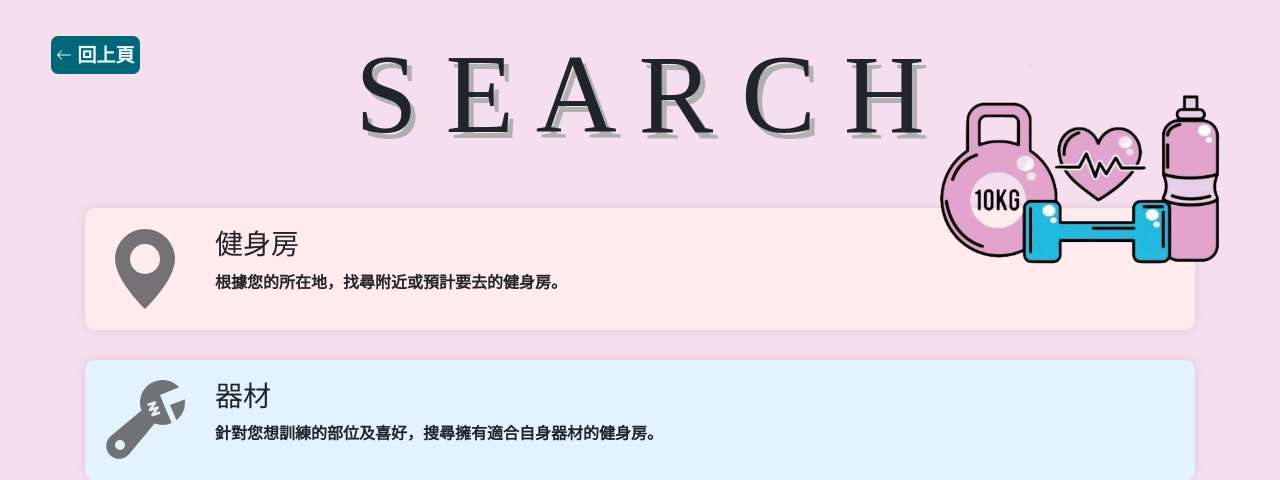
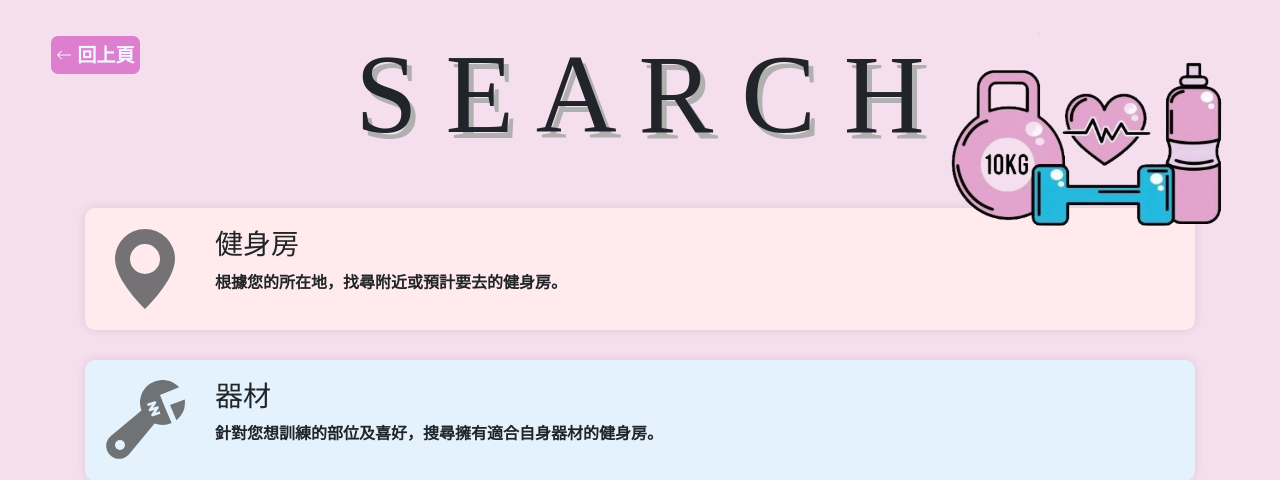
Before and after one commit to Poyi1028/DB_Project, a Flask app: page /search in a window 1280 px wide. Shown: the top 480 px of the page. Run offline with Flask 3, Linux system fonts and the light colour scheme; some libraries are stand-ins or nearby versions.

Commit message:
Kristy update

```diff
--- a/static/css/search-homepage-layout.css
+++ b/static/css/search-homepage-layout.css
@@ -10,7 +10,7 @@ body {
     position: absolute;
     top: 10px;
     left: 2%;
-    background-color: #006779;
+    background-color: #de7ece;
     border: none;
     cursor: pointer;
     font-size: 1.2em;
@@ -29,10 +29,10 @@ body {
   }
 .bottom-right-image {
     position: absolute;
-    top: 30px;
+    top: 0px;
     right: 0;
-    width: 30%;
-    height: 30%;
+    width: 29%;
+    height: 29%;
     object-fit: cover;
     /* 確保圖片覆蓋整個容器 */
 }
--- a/static/css/workout_record.css
+++ b/static/css/workout_record.css
@@ -46,7 +46,7 @@ body {
 .top-left-image {
     position: absolute;
     top: 0px;
-    left: 30px;
+    left: 100px;
     width: 20%;
     height: 35%;
     object-fit: cover;
--- a/templates/gym.html
+++ b/templates/gym.html
@@ -11,7 +11,7 @@
 
 <body>
     <div class="container">
-        <div class="headline">健身房</div>
+        <div class="headline">G Y M</div>
         <button class="back-button" onclick="back()">
             <svg xmlns="http://www.w3.org/2000/svg" width="16" height="16" fill="currentColor" class="bi bi-arrow-left"
               viewBox="0 0 16 16">
--- a/templates/workout_record.html
+++ b/templates/workout_record.html
@@ -89,13 +89,8 @@
             locale: moment.locale('zh-tw'), //國別
         });
         function back() {
-<<<<<<< HEAD
-            window.location.href = "/search";
-=======
             window.location.href = "/record";
->>>>>>> f49cb7ec615255fc2cffa9e7d6cb49928c76a7c7
         }
-
     </script>
 
 
```
